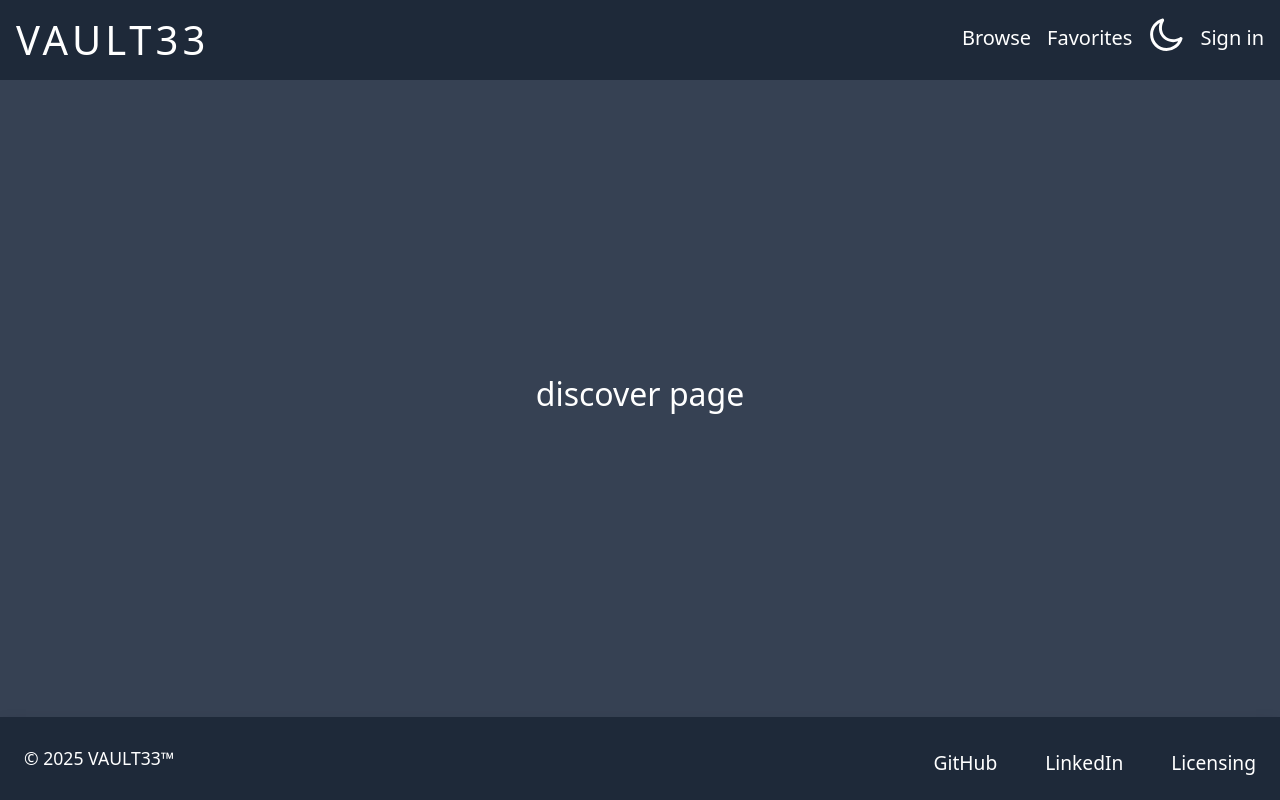
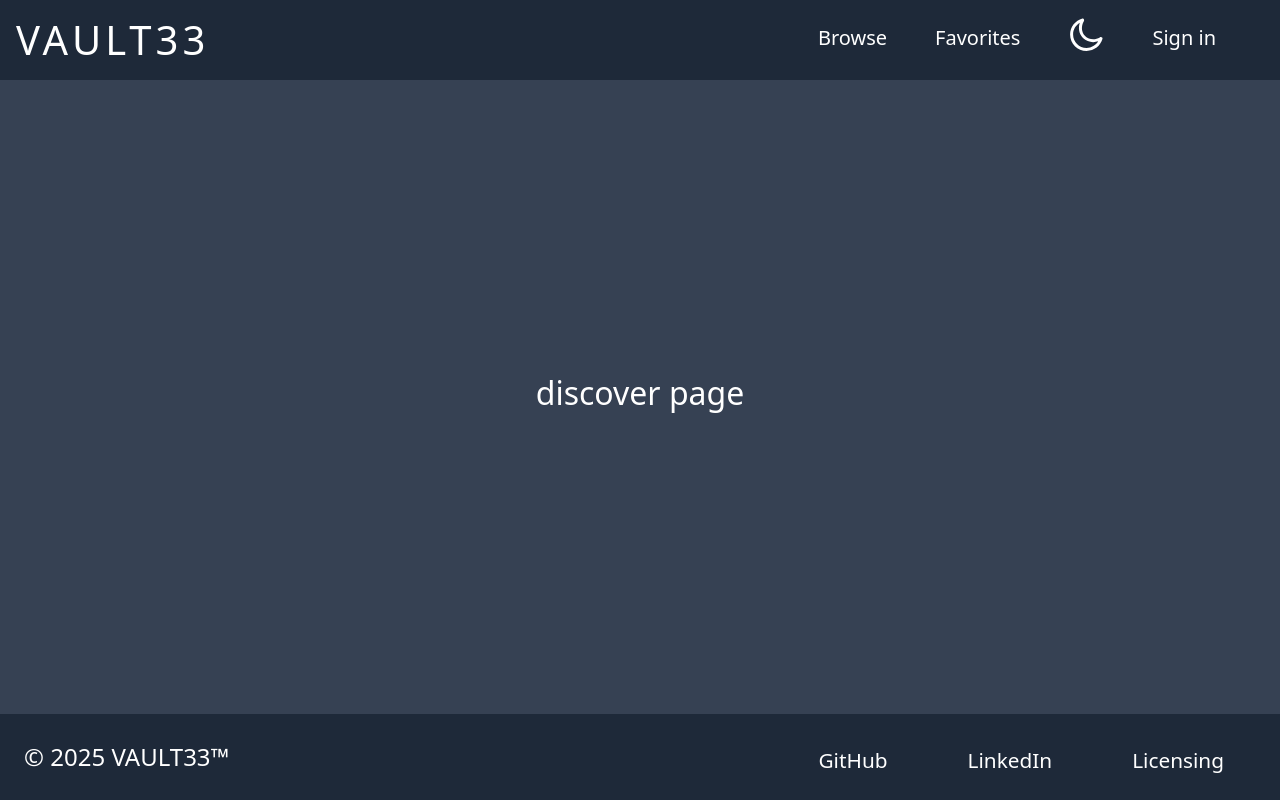
Before and after one commit to thedenisovan/videogame-archive, a React (Vite) app: page / in a window 1280 px wide. Built offline with nearby package versions, Linux system fonts and the light colour scheme.

Commit message:
Add: desktop style for footer and header

```diff
--- a/src/components/footer/FooterComp.tsx
+++ b/src/components/footer/FooterComp.tsx
@@ -6,14 +6,17 @@ export default function FooterComp() {
   const { dark } = useContext(ThemeContext);
 
   return (
+    <footer className={`${!dark ? '!bg-gray-200' : '!bg-gray-800 text-white'}`}>
       <Footer
         container
         className={`p-4 ${
           !dark ? '!bg-gray-200' : '!bg-gray-800 text-white'
-      } rounded-0`}
+        } rounded-0 max-w-[1600px] m-auto shadow-none`}
       >
         <FooterCopyright
-        className={`${dark ? 'text-white' : 'text-black'} !text-[1.1rem]`}
+          className={`${
+            dark ? 'text-white' : 'text-black'
+          } text-[1.1rem] lg:!text-[1.5rem]`}
           by=' VAULT33™'
           year={2025}
         />
@@ -35,6 +38,7 @@ export default function FooterComp() {
           />
         </FooterLinkGroup>
       </Footer>
+    </footer>
   );
 }
 
@@ -50,9 +54,9 @@ function FooterLink({
   return (
     <li>
       <a
-        className={`!no-underline md:text-[1.2rem] ${
+        className={`!no-underline md:text-[1.2rem] lg:!mr-[2rem] ${
           dark ? 'text-white' : 'text-black'
-        }`}
+        } lg:!text-[1.3rem]`}
         href={href}
         target='_blank'
       >
--- a/src/components/header/Header.tsx
+++ b/src/components/header/Header.tsx
@@ -3,6 +3,7 @@ import { ThemeContext } from '../App';
 import svg from '../../utils/svg';
 import SideBar from './SideBar';
 import DesktopHeader from './DesktopHeader';
+import { Link } from 'react-router';
 
 export default function Header({ role }: { role: string }) {
   const { dark } = useContext(ThemeContext);
@@ -11,13 +12,19 @@ export default function Header({ role }: { role: string }) {
   const toggleSideBar = () => setIsOpen(!isOpen);
 
   return (
-    <header role={role}>
+    <header
+      role={role}
+      className={` ${dark ? ' bg-gray-800' : 'bg-gray-200 '}`}
+    >
       <div
-        className={`${
-          dark ? 'text-white bg-gray-800' : 'bg-gray-200 text-black'
-        } flex justify-between p-3 h-[4rem] md:h-[5rem]`}
+        className={`m-auto max-w-[1600px] flex justify-between p-3 h-[4rem] md:h-[5rem]`}
       >
-        <h1 className={`text-2xl font-bold tracking-widest`}>VAULT33</h1>
+        <Link
+          to='/'
+          className={`!no-underline ${dark ? ' !text-white' : '!text-black '}`}
+        >
+          <h1 className={`text-2xl font-bold tracking-widest`}>VAULT33</h1>
+        </Link>
         <button
           role='expand-button'
           className='absolute right-3 md:hidden'
@@ -31,7 +38,7 @@ export default function Header({ role }: { role: string }) {
             />
           }
         </button>
-        <DesktopHeader className='hidden md:flex md:gap-4 md:pt-2' />
+        <DesktopHeader className='hidden md:flex md:gap-4 md:pt-2 lg:gap-12 lg:pr-[3rem]' />
       </div>
       <SideBar toggleSideBar={toggleSideBar} isOpen={isOpen} />
     </header>
```
Also changed, not shown: 1 other file (tests, documents, lock files or other folders). Lines whose indentation alone changed are shown as unchanged.
